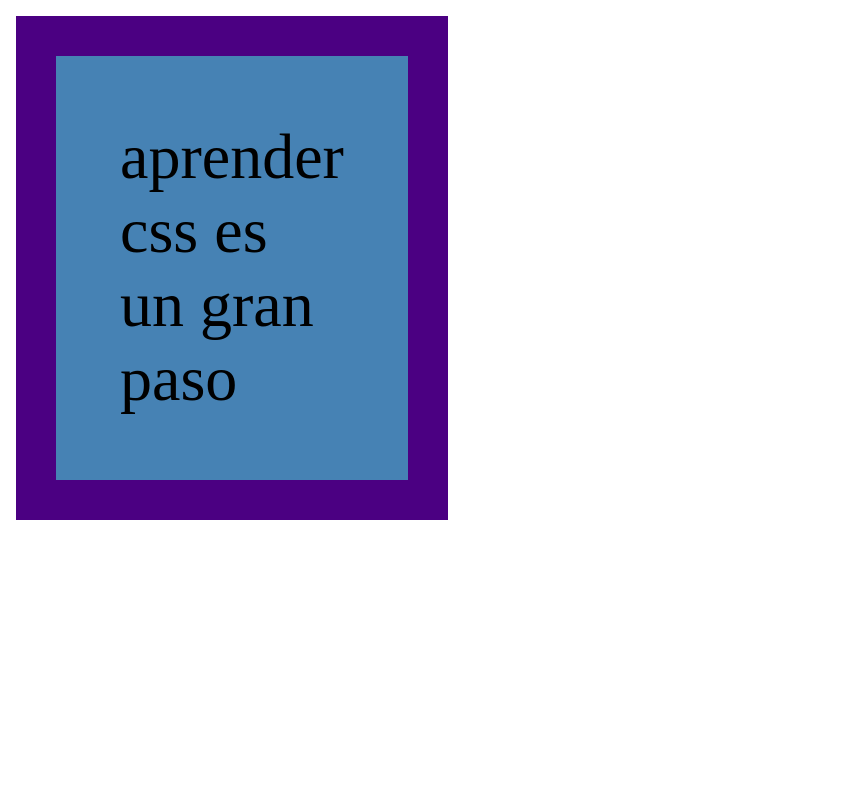
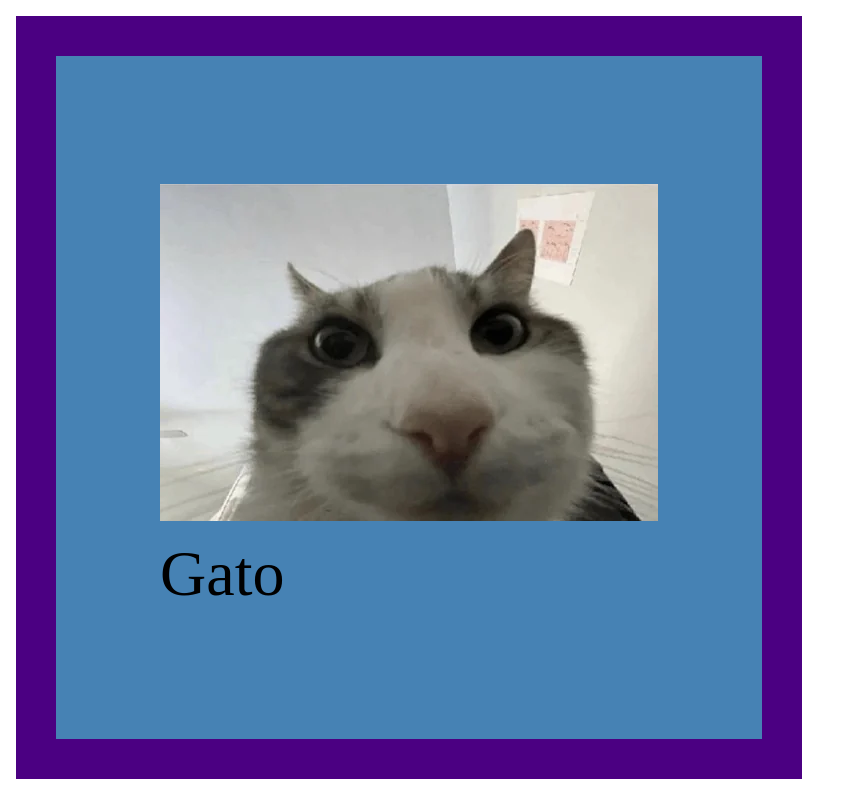
Before and after one commit to esaaclugoo-cpu/clase05, a plain HTML site: page index.html in a window 1280 px wide. Shown: the whole page, without its empty margins (0-849 px from the left). Drawn offline with Linux system fonts and the light colour scheme.

Commit message:
inicio01

```diff
--- a/index.html
+++ b/index.html
@@ -8,7 +8,10 @@
 </head>
 <body>
     <div>
-        aprender css es un gran paso
+        <figure>
+            <img src="imgs/cat.jpg" alt="cat">
+            <figcaption>Gato</figcaption>
+
     </div>
 </body>
 </html>
```
Also changed, not shown: imgs/cat.jpg (added).
